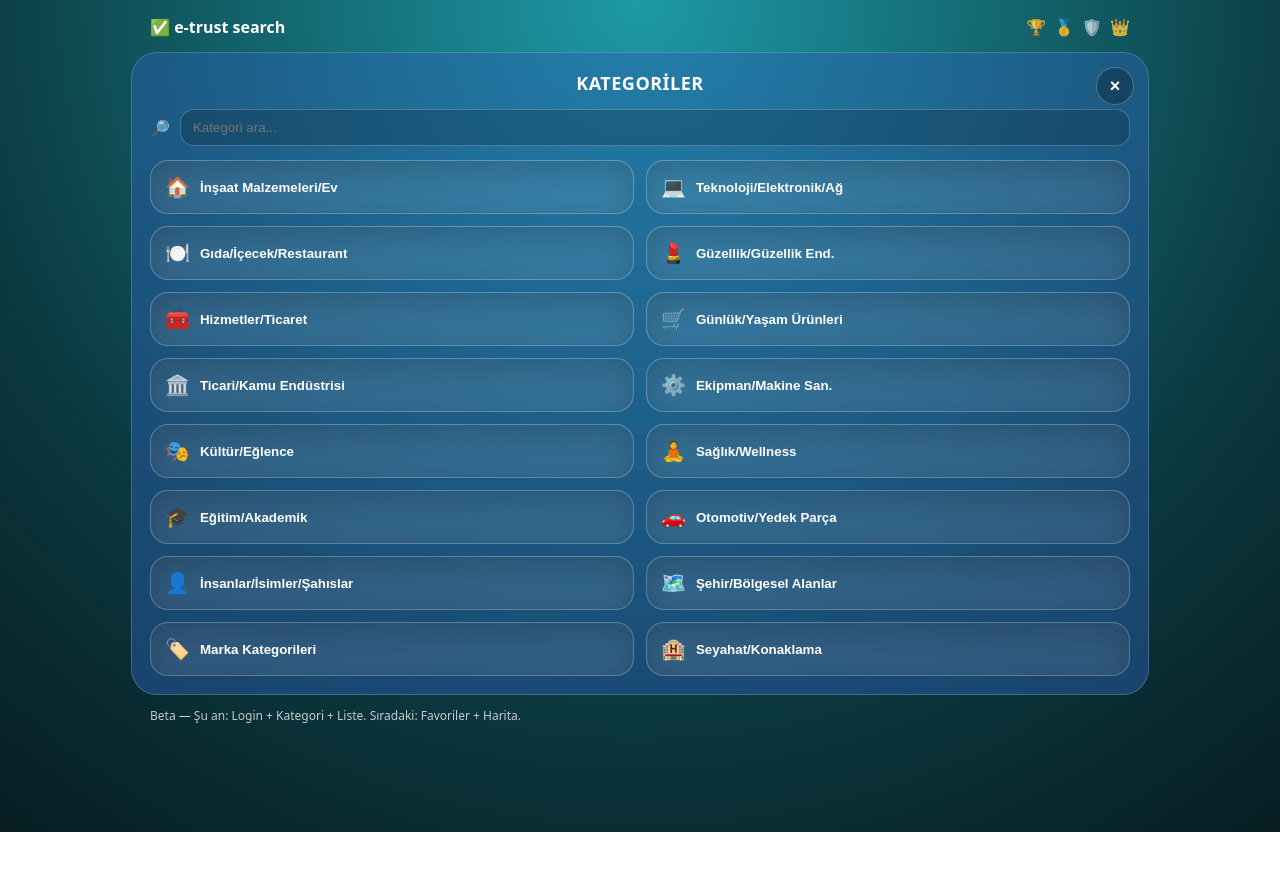
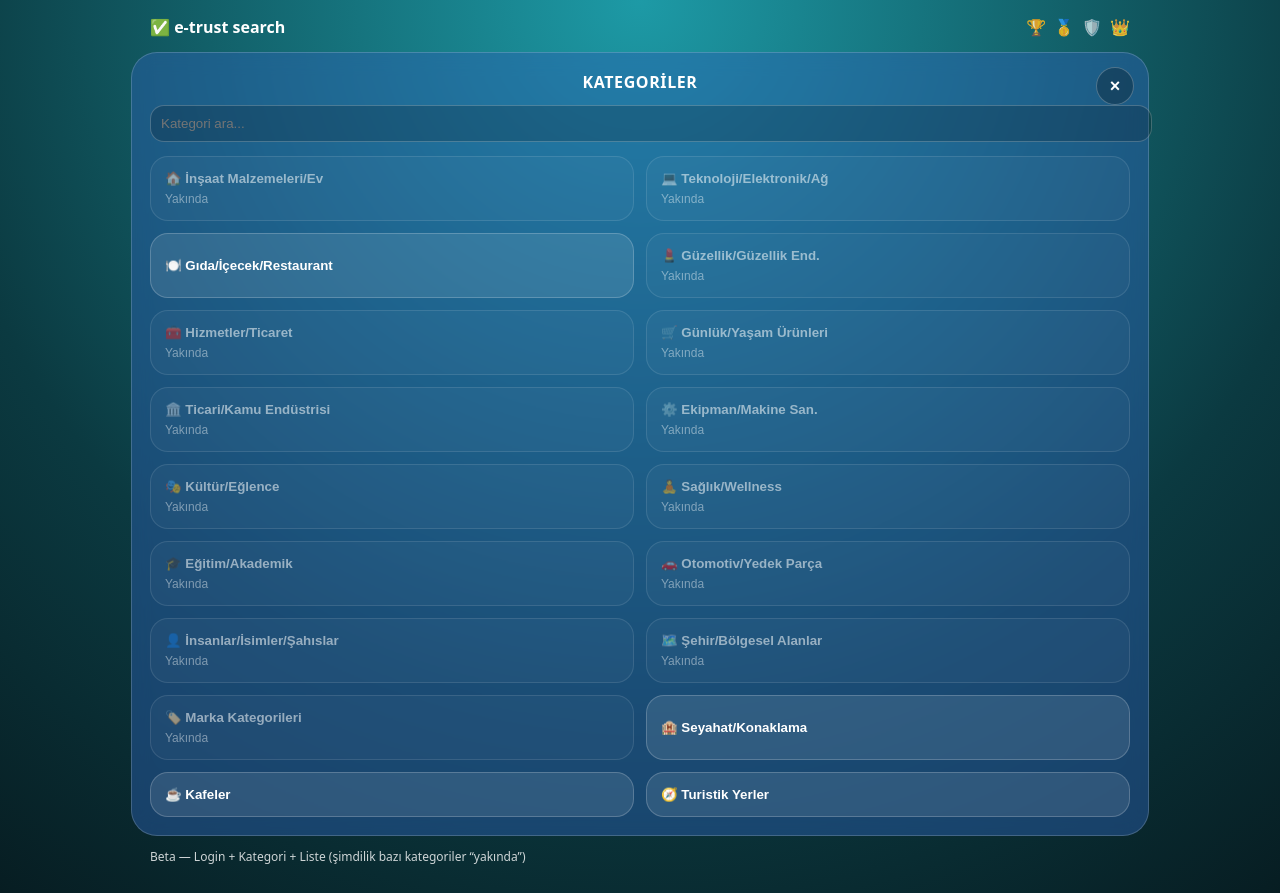
Before and after one commit to skp24piroglu-art/trustai, a React (Vite) app: page /categories in a window 1280 px wide. Before the commit the page ends 832 px from the top, so only its background shows below. Built offline with nearby package versions, Linux system fonts and the light colour scheme.

Commit message:
fix: update categories navigation

```diff
--- a/src/data/categories.ts
+++ b/src/data/categories.ts
@@ -1,25 +1,47 @@
+export type PlaceCategory = "restaurant" | "cafe" | "hotel" | "touristic";
+
 export type Category = {
   id: string;
   title: string;
   subtitle?: string;
   emoji?: string;
+
+  // ✅ Şimdilik bu kategoride içerik var mı?
+  hasItems?: boolean;
+
+  // ✅ Bu kategori şimdilik hangi Home bölümünü filtreliyor?
+  mapTo?: PlaceCategory;
 };
 
 export const CATEGORIES: Category[] = [
-  { id: "construction", title: "İnşaat Malzemeleri/Ev", emoji: "🏠" },
-  { id: "tech", title: "Teknoloji/Elektronik/Ağ", emoji: "💻" },
-  { id: "food", title: "Gıda/İçecek/Restaurant", emoji: "🍽️" },
-  { id: "beauty", title: "Güzellik/Güzellik End.", emoji: "💄" },
-  { id: "services", title: "Hizmetler/Ticaret", emoji: "🧰" },
-  { id: "daily", title: "Günlük/Yaşam Ürünleri", emoji: "🛒" },
-  { id: "public", title: "Ticari/Kamu Endüstrisi", emoji: "🏛️" },
-  { id: "equipment", title: "Ekipman/Makine San.", emoji: "⚙️" },
-  { id: "culture", title: "Kültür/Eğlence", emoji: "🎭" },
-  { id: "health", title: "Sağlık/Wellness", emoji: "🧘" },
-  { id: "edu", title: "Eğitim/Akademik", emoji: "🎓" },
-  { id: "auto", title: "Otomotiv/Yedek Parça", emoji: "🚗" },
-  { id: "people", title: "İnsanlar/İsimler/Şahıslar", emoji: "👤" },
-  { id: "city", title: "Şehir/Bölgesel Alanlar", emoji: "🗺️" },
-  { id: "brand", title: "Marka Kategorileri", emoji: "🏷️" },
-  { id: "travel", title: "Seyahat/Konaklama", emoji: "🏨" }
+  { id: "construction", title: "İnşaat Malzemeleri/Ev", emoji: "🏠", hasItems: false },
+  { id: "tech", title: "Teknoloji/Elektronik/Ağ", emoji: "💻", hasItems: false },
+
+  // ✅ Şimdilik içerik var: Restaurant
+  { id: "food", title: "Gıda/İçecek/Restaurant", emoji: "🍽️", hasItems: true, mapTo: "restaurant" },
+
+  { id: "beauty", title: "Güzellik/Güzellik End.", emoji: "💄", hasItems: false },
+  { id: "services", title: "Hizmetler/Ticaret", emoji: "🧰", hasItems: false },
+  { id: "daily", title: "Günlük/Yaşam Ürünleri", emoji: "🛒", hasItems: false },
+  { id: "public", title: "Ticari/Kamu Endüstrisi", emoji: "🏛️", hasItems: false },
+  { id: "equipment", title: "Ekipman/Makine San.", emoji: "⚙️", hasItems: false },
+  { id: "culture", title: "Kültür/Eğlence", emoji: "🎭", hasItems: false },
+  { id: "health", title: "Sağlık/Wellness", emoji: "🧘", hasItems: false },
+  { id: "edu", title: "Eğitim/Akademik", emoji: "🎓", hasItems: false },
+  { id: "auto", title: "Otomotiv/Yedek Parça", emoji: "🚗", hasItems: false },
+  { id: "people", title: "İnsanlar/İsimler/Şahıslar", emoji: "👤", hasItems: false },
+
+  // ❗ Şehir/Bölgesel Alanlar = item yoksa tıklayınca ekran değiştirmeyecek
+  { id: "city", title: "Şehir/Bölgesel Alanlar", emoji: "🗺️", hasItems: false },
+
+  { id: "brand", title: "Marka Kategorileri", emoji: "🏷️", hasItems: false },
+
+  // ✅ Şimdilik içerik var: Otel
+  { id: "travel", title: "Seyahat/Konaklama", emoji: "🏨", hasItems: true, mapTo: "hotel" },
+
+  // ✅ Şimdilik içerik var: Kafe
+  { id: "cafe", title: "Kafeler", emoji: "☕", hasItems: true, mapTo: "cafe" },
+
+  // ✅ Şimdilik içerik var: Turistik
+  { id: "tour", title: "Turistik Yerler", emoji: "🧭", hasItems: true, mapTo: "touristic" },
 ];
--- a/src/pages/Categories.tsx
+++ b/src/pages/Categories.tsx
@@ -9,25 +9,39 @@ export default function Categories() {
   const filtered = useMemo(() => {
     const s = q.trim().toLowerCase();
     if (!s) return CATEGORIES;
-    return CATEGORIES.filter((c) => `${c.title} ${c.subtitle ?? ""}`.toLowerCase().includes(s));
+    return CATEGORIES.filter((c) =>
+      `${c.title} ${c.subtitle ?? ""}`.toLowerCase().includes(s)
+    );
   }, [q]);
+
+  const goHome = () => nav("/");
 
   return (
     <div
       style={{
         minHeight: "100vh",
-        background: "radial-gradient(circle at top, #1d9aa6, #0b3a41 65%, #071d22)",
+        background:
+          "radial-gradient(circle at top, #1d9aa6, #0b3a41 65%, #071d22)",
         padding: 16,
         color: "white",
       }}
     >
-      {/* üst bar (logolar gibi) */}
-      <div style={{ maxWidth: 980, margin: "0 auto", display: "flex", alignItems: "center", gap: 10 }}>
-        <div style={{ fontWeight: 900, display: "flex", gap: 8, alignItems: "center" }}>
-          ✅ e-trust search
-        </div>
+      {/* üst bar */}
+      <div
+        style={{
+          maxWidth: 980,
+          margin: "0 auto",
+          display: "flex",
+          alignItems: "center",
+          gap: 10,
+        }}
+      >
+        <div style={{ fontWeight: 900 }}>✅ e-trust search</div>
         <div style={{ marginLeft: "auto", display: "flex", gap: 8, opacity: 0.85 }}>
-          <span>🏆</span><span>🥇</span><span>🛡️</span><span>👑</span>
+          <span>🏆</span>
+          <span>🥇</span>
+          <span>🛡️</span>
+          <span>👑</span>
         </div>
       </div>
 
@@ -44,8 +58,9 @@ export default function Categories() {
           position: "relative",
         }}
       >
+        {/* ❗ Kapat butonu: sadece Home’a döner */}
         <button
-          onClick={() => nav("/home")}
+          onClick={goHome}
           title="Kapat"
           style={{
             position: "absolute",
@@ -65,19 +80,18 @@ export default function Categories() {
           ×
         </button>
 
-        <div style={{ textAlign: "center", fontSize: 18, fontWeight: 900, letterSpacing: 0.5 }}>
+        <div style={{ textAlign: "center", fontWeight: 900, letterSpacing: 0.6 }}>
           KATEGORİLER
         </div>
 
-        <div style={{ marginTop: 14, display: "flex", gap: 10, alignItems: "center" }}>
-          <span style={{ opacity: 0.9 }}>🔎</span>
         <input
           value={q}
           onChange={(e) => setQ(e.target.value)}
           placeholder="Kategori ara..."
           style={{
             width: "100%",
-              padding: "10px 12px",
+            marginTop: 12,
+            padding: 10,
             borderRadius: 14,
             border: "1px solid rgba(255,255,255,0.22)",
             background: "rgba(0,0,0,0.18)",
@@ -85,42 +99,56 @@ export default function Categories() {
             outline: "none",
           }}
         />
-        </div>
 
         <div
           style={{
             marginTop: 14,
             display: "grid",
-            gridTemplateColumns: "repeat(2, minmax(0, 1fr))",
+            gridTemplateColumns: "repeat(2, 1fr)",
             gap: 12,
           }}
         >
-          {filtered.map((c) => (
+          {filtered.map((c) => {
+            const disabled = !c.hasItems || !c.mapTo;
+
+            return (
               <button
                 key={c.id}
-              onClick={() => nav("/home?category=" + encodeURIComponent(c.id))}
+                onClick={() => {
+                  if (disabled) {
+                    alert("Bu kategori yakında aktif olacak ✅");
+                    return;
+                  }
+                  // ✅ Home’a filtre parametresi ile git
+                  nav("/?pc=" + encodeURIComponent(c.mapTo));
+                }}
                 style={{
-                padding: "14px 14px",
+                  padding: 14,
                   borderRadius: 18,
                   textAlign: "left",
-                background: "rgba(255,255,255,0.10)",
+                  background: disabled ? "rgba(255,255,255,0.06)" : "rgba(255,255,255,0.10)",
                   border: "1px solid rgba(255,255,255,0.20)",
                   color: "white",
                   cursor: "pointer",
-                boxShadow: "0 10px 30px rgba(0,0,0,0.18) inset",
+                  opacity: disabled ? 0.55 : 1,
                 }}
               >
-              <div style={{ display: "flex", gap: 10, alignItems: "center" }}>
-                <div style={{ fontSize: 20 }}>{c.emoji ?? "•"}</div>
-                <div style={{ fontWeight: 800 }}>{c.title}</div>
+                <div style={{ fontWeight: 800 }}>
+                  {c.emoji ?? "•"} {c.title}
                 </div>
+                {disabled && (
+                  <div style={{ fontSize: 12, opacity: 0.8, marginTop: 6 }}>
+                    Yakında
+                  </div>
+                )}
               </button>
-          ))}
+            );
+          })}
         </div>
       </div>
 
-      <div style={{ maxWidth: 980, margin: "12px auto 0", fontSize: 12, opacity: 0.75 }}>
-        Beta — Şu an: Login + Kategori + Liste. Sıradaki: Favoriler + Harita.
+      <div style={{ maxWidth: 980, margin: "12px auto", fontSize: 12, opacity: 0.8 }}>
+        Beta — Login + Kategori + Liste (şimdilik bazı kategoriler “yakında”)
       </div>
     </div>
   );
```
Also changed, not shown: src/pages/Home.tsx (line endings or trailing spaces), vercel.json. Lines whose indentation alone changed are shown as unchanged.
